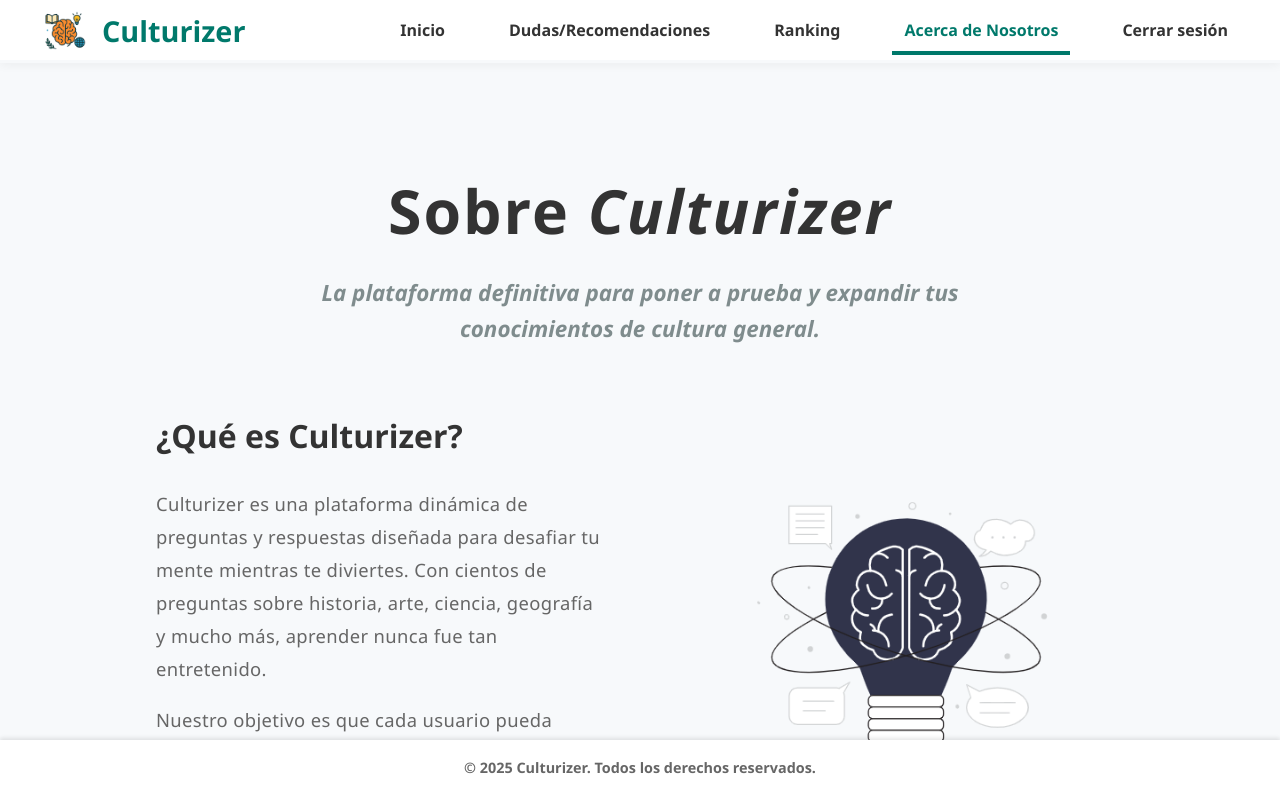
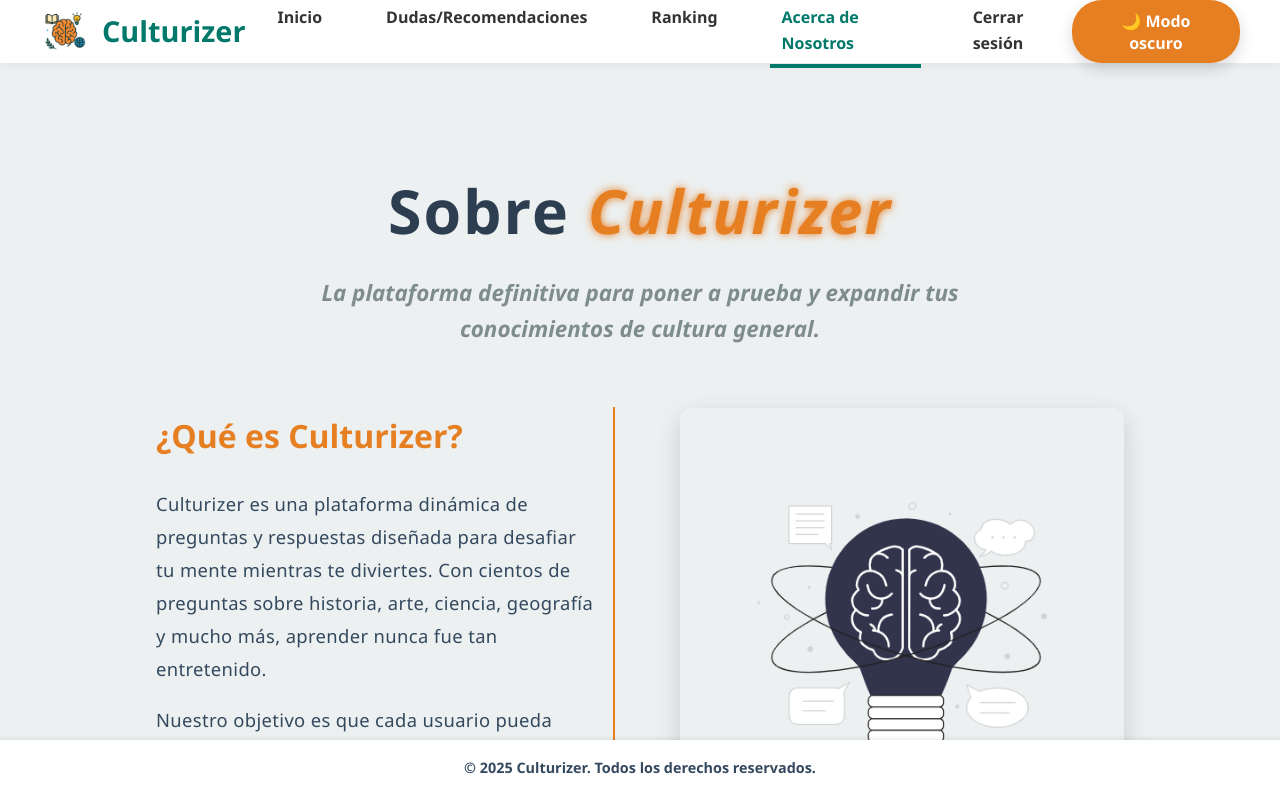
Before and after one commit to JaviLeal/Culturizr, an Angular app: page /about in a window 1280 px wide. Shown: the top 798 px of the page. Built offline with nearby package versions, Linux system fonts and the light colour scheme.

Commit message:
Modo oscuro implementado

```diff
--- a/src/app/components/auth/auth.component.ts
+++ b/src/app/components/auth/auth.component.ts
@@ -15,7 +15,7 @@ export class AuthComponent {
   errorMessage: string = '';
   successMessage: string = '';
 
-  constructor(private authService: AuthService, private router: Router) {} // Inyectamos el servicio en el constructor
+  constructor(private authService: AuthService, private router: Router) {}
 
 login() {
   this.authService.login(this.email, this.password).subscribe({
--- a/src/app/components/header/header.component.html
+++ b/src/app/components/header/header.component.html
@@ -3,6 +3,7 @@
     <img src="assets/img/Logo.png" alt="Logo de Culturizer" class="logo" />
     <h1>Culturizer</h1>
   </div>
+
   <nav>
     <a routerLink="/home" routerLinkActive="active">Inicio</a>
     <a routerLink="/doubts" routerLinkActive="active">Dudas/Recomendaciones</a>
@@ -10,4 +11,9 @@
     <a routerLink="/about" routerLinkActive="active">Acerca de Nosotros</a>
     <a href="#" (click)="confirmLogout($event)">Cerrar sesión</a>
   </nav>
+<!-- Botón de cambio de tema -->
+  <button id="toggle-dark-mode" class="theme-toggle-btn" aria-label="Cambiar modo">
+  🌙 Modo oscuro
+  </button>
+
 </header>
--- a/src/app/components/header/header.component.ts
+++ b/src/app/components/header/header.component.ts
@@ -8,7 +8,30 @@ import { Router } from '@angular/router';
 })
 export class HeaderComponent {
 
-   constructor(private router: Router) {}
+  constructor(private router: Router) { }
+
+  ngAfterViewInit() {
+    const btn = document.getElementById('toggle-dark-mode');
+    if (btn) {
+      btn.addEventListener('click', () => {
+        const isDark = document.body.classList.toggle('dark-mode');
+        localStorage.setItem('theme', isDark ? 'dark' : 'light');
+        btn.textContent = isDark ? '☀️ Modo claro' : '🌙 Modo oscuro';
+      });
+    }
+  }
+
+  ngOnInit() {
+    const savedTheme = localStorage.getItem('theme');
+    if (savedTheme === 'dark') {
+      document.body.classList.add('dark-mode');
+    }
+
+    const btn = document.getElementById('toggle-dark-mode');
+    if (btn) {
+      btn.textContent = savedTheme === 'dark' ? '☀️ Modo claro' : '🌙 Modo oscuro';
+    }
+  }
 
   confirmLogout(event: Event) {
     event.preventDefault(); // evita navegación automática
@@ -16,6 +39,7 @@ export class HeaderComponent {
     const confirmed = confirm('¿Seguro que quieres cerrar sesión?');
     if (confirmed) {
       this.logout();
+      console.log("Sesión cerrada");
     }
   }
 
--- a/src/index.html
+++ b/src/index.html
@@ -9,6 +9,33 @@
 </head>
 
 <body>
+    <script>
+        document.addEventListener('DOMContentLoaded', () => {
+            const toggleButton = document.getElementById('toggle-dark-mode');
+            const root = document.documentElement;
+
+            function updateButton() {
+                const isDark = root.classList.contains('dark-mode');
+                toggleButton.textContent = isDark ? '☀️ Modo claro' : '🌙 Modo oscuro';
+            }
+
+            toggleButton.addEventListener('click', () => {
+                root.classList.toggle('dark-mode');
+                updateButton();
+                // Guarda preferencia en localStorage
+                localStorage.setItem('theme', root.classList.contains('dark-mode') ? 'dark' : 'light');
+            });
+
+            // Al cargar la página, revisa si había una preferencia guardada
+            const savedTheme = localStorage.getItem('theme');
+            if (savedTheme === 'dark') {
+                root.classList.add('dark-mode');
+            }
+            updateButton();
+        });
+
+    </script>
+
     <app-root></app-root>
 </body>
 
--- a/src/styles.css
+++ b/src/styles.css
@@ -1,3 +1,36 @@
+:root,
+.dark-mode {
+  transition: background-color 1s ease, color 1s ease, box-shadow 1s ease;
+}
+
+body, .card, header, footer, button, input, textarea, select {
+  transition: background-color 1s ease, color 1s ease, box-shadow 1s ease;
+}
+
+:root {
+  /* Modo claro */
+  --primary-color: #2c3e50;
+  --secondary-color: #ecf0f1;
+  --accent-color: #e67e22;
+  --text-color: #34495e;
+  --bg-color: #ffffff;
+  --border-radius: 12px;
+  --shadow-light: rgba(0, 0, 0, 0.07);
+  --shadow-strong: rgba(0, 0, 0, 0.15);
+  --font-family: 'Montserrat', 'Segoe UI', Tahoma, Geneva, Verdana, sans-serif;
+}
+
+/* 🌙 Modo oscuro */
+.dark-mode {
+  --primary-color: #8a8a8a;
+  --secondary-color: #2c3e50;
+  --accent-color: #f39c12;
+  --text-color: #8a8a8a;
+  --bg-color: #1a1a1a;
+  --shadow-light: rgba(255, 255, 255, 0.05);
+  --shadow-strong: rgba(255, 255, 255, 0.15);
+}
+
 /* === RESET Y FUENTE BASE === */
 * {
   margin: 0;
@@ -11,9 +44,9 @@ html {
 }
 
 body {
-  font-family: 'Segoe UI', Roboto, sans-serif;
-  background-color: #f7f9fb;
-  color: #333;
+  font-family: var(--font-family);
+  background-color: var(--bg-color);
+  color: var(--text-color);
   line-height: 1.6;
   height: 100%;
   display: flex;
@@ -33,19 +66,19 @@ form {
   max-width: 400px;
   margin: 2rem auto;
   padding: 2rem;
-  background-color: #fff;
+  background-color: var(--bg-color);
   border-radius: 8px;
-  box-shadow: 0 4px 8px rgba(0, 0, 0, 0.1);
+  box-shadow: 0 4px 8px var(--shadow-light);
   transition: all 0.3s ease;
 }
 
 form:hover {
-  box-shadow: 0 6px 12px rgba(0, 0, 0, 0.15);
+  box-shadow: 0 6px 12px var(--shadow-strong);
 }
 
 .sticky-form {
   position: sticky;
-  top: 6rem; /* Asegura que el formulario no se superponga al header */
+  top: 6rem;
   z-index: 10;
   margin-top: 0;
 }
@@ -55,14 +88,15 @@ input, select, textarea {
   padding: 0.7rem;
   margin-top: 0.5rem;
   margin-bottom: 1rem;
-  border: 1px solid #ccc;
+  border: 1px solid var(--shadow-light);
   border-radius: 8px;
   font-size: 1rem;
-  background-color: #fafafa;
+  background-color: var(--secondary-color);
+  color: var(--text-color);
 }
 
 input:focus, select:focus, textarea:focus {
-  border-color: #00796b;
+  border-color: var(--accent-color);
   outline: none;
 }
 
@@ -70,13 +104,13 @@ label {
   font-weight: 600;
   margin-bottom: 0.3rem;
   display: block;
-  color: #555;
+  color: var(--text-color);
 }
 
 /* === BOTONES === */
 button {
   padding: 0.75rem 1.5rem;
-  background-color: #00796b;
+  background-color: var(--accent-color);
   color: #fff;
   border: none;
   border-radius: 8px;
@@ -86,11 +120,12 @@ button {
 }
 
 button:hover {
-  background-color: #005f56;
+  background-color: #c96a0a;
 }
 
 button:disabled {
-  background-color: #e0e0e0;
+  background-color: #ccc;
+  color: #888;
   cursor: not-allowed;
 }
 
@@ -113,7 +148,7 @@ button:disabled {
 
 /* === ESTILOS DE LINK === */
 a {
-  color: #00796b;
+  color: var(--accent-color);
   text-decoration: none;
 }
 
@@ -127,39 +162,40 @@ main {
 }
 
 h1, h2, h3 {
-  color: #333;
+  color: var(--primary-color);
   font-weight: 700;
   margin-bottom: 1rem;
 }
 
 p {
-  color: #666;
+  color: var(--text-color);
   margin-bottom: 1.5rem;
 }
 
 /* === SECCIÓN DE TARJETAS O BLOQUES DE CONTENIDO === */
 .card {
-  background-color: #fff;
+  background-color: var(--bg-color);
   padding: 1.5rem;
   border-radius: 8px;
-  box-shadow: 0 4px 8px rgba(0, 0, 0, 0.1);
+  box-shadow: 0 4px 8px var(--shadow-light);
   transition: transform 0.3s ease, box-shadow 0.3s ease;
 }
 
 .card:hover {
   transform: translateY(-5px);
-  box-shadow: 0 6px 12px rgba(0, 0, 0, 0.15);
+  box-shadow: 0 6px 12px var(--shadow-strong);
 }
 
 .card-title {
   font-size: 1.5rem;
   font-weight: 700;
   margin-bottom: 1rem;
+  color: var(--primary-color);
 }
 
 .card-body {
   font-size: 1rem;
-  color: #444;
+  color: var(--text-color);
 }
 
 /* === RESPONSIVO PARA MÓVILES Y TABLETS === */
@@ -204,8 +240,8 @@ p {
 
 /* === LOADER (CUANDO ESTÁ CARGANDO UNA PETICIÓN) === */
 .loader {
-  border: 4px solid #f3f3f3;
-  border-top: 4px solid #00796b;
+  border: 4px solid var(--secondary-color);
+  border-top: 4px solid var(--accent-color);
   border-radius: 50%;
   width: 40px;
   height: 40px;
@@ -232,8 +268,8 @@ app-header {
   top: 0;
   left: 0;
   right: 0;
-  height: 60px; /* Ajusta según el alto real */
-  background: #fff; /* Asegura fondo si hay scroll */
+  height: 60px;
+  background: var(--bg-color);
   z-index: 1000;
 }
 
@@ -243,16 +279,45 @@ app-footer {
   bottom: 0;
   left: 0;
   right: 0;
-  height: 60px; /* Ajusta según el alto real */
-  background: #fff;
+  height: 60px;
+  background: var(--bg-color);
   z-index: 1000;
-  box-shadow: 0 -2px 4px rgba(0,0,0,0.1);
+  box-shadow: 0 -2px 4px var(--shadow-light);
+}
+
+.theme-toggle-btn {
+  top: 0.75rem;
+  right: 1rem;
+  z-index: 2000;
+
+  background-color: var(--accent-color);
+  color: #fff;
+  border: none;
+  border-radius: 30px;
+  padding: 0.6rem 1.5rem;
+  font-size: 1rem;
+  font-weight: 600;
+  font-family: var(--font-family);
+  cursor: pointer;
+  box-shadow: 0 6px 15px var(--shadow-strong);
+  transition: background-color 0.3s ease, transform 0.3s ease;
+}
+
+.theme-toggle-btn:hover {
+  background-color: #d35400; /* un tono más oscuro del accent */
+  transform: scale(1.05);
+  box-shadow: 0 8px 20px var(--shadow-strong);
+}
+
+.theme-toggle-btn:focus {
+  outline: 2px solid var(--primary-color);
+  outline-offset: 3px;
 }
 
 /* Contenido principal entre el header y footer */
 .main-content {
-  padding-top: 60px;   /* Igual a la altura del header */
-  padding-bottom: 60px; /* Igual a la altura del footer */
+  padding-top: 60px;
+  padding-bottom: 60px;
   overflow-y: auto;
   min-height: 100vh;
   box-sizing: border-box;
```
Also changed, not shown: src/app/components/header/header.component.css (line endings or trailing spaces).
